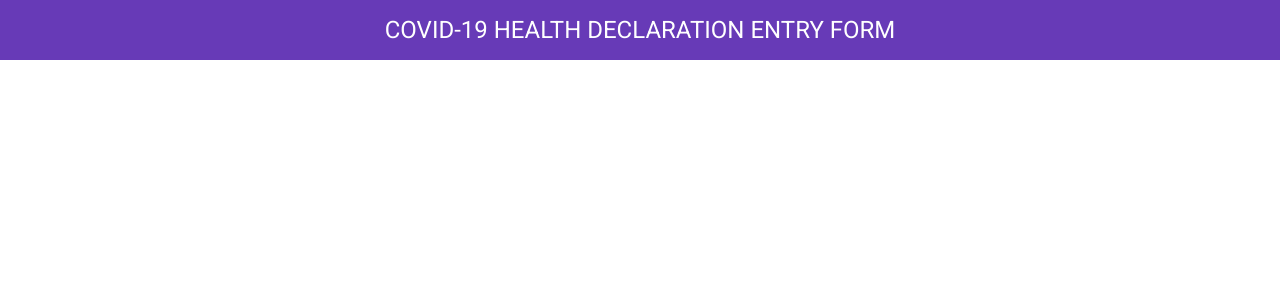
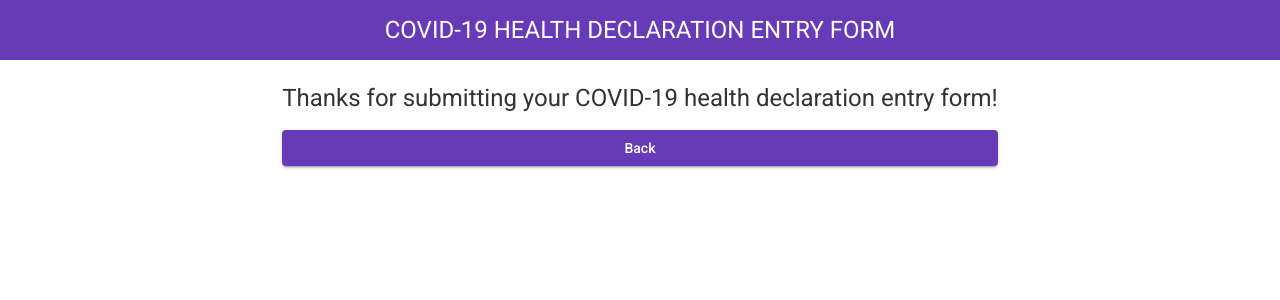
Before and after one commit to siyuantan/covid-form, an Angular app in the folder Frontend/: page /done in a window 1280 px wide. Before the commit this address led to /. Shown: the top 300 px of the page. Built offline with nearby package versions, Linux system fonts and the light colour scheme.

Commit message:
Added form submitted success page. Route to success page after form completion and POST returns successful.

```diff
--- a/Frontend/src/app/app-routing.module.ts
+++ b/Frontend/src/app/app-routing.module.ts
@@ -1,11 +1,13 @@
 import { NgModule } from '@angular/core';
 import { RouterModule, Routes } from '@angular/router';
 import { ViewRecordsPageComponent } from './admin/view-records-page/view-records-page.component';
+import { SuccessPageComponent } from './form/success-page/success-page.component';
 import { FormPageComponent } from './form/form-page/form-page.component';
 
 const routes: Routes = [
   { path: '', component: FormPageComponent },
-  { path: 'view-all', component: ViewRecordsPageComponent }
+  { path: 'view-all', component: ViewRecordsPageComponent },
+  { path: 'done', component: SuccessPageComponent }
 ];
 
 @NgModule({
--- a/Frontend/src/app/app.module.ts
+++ b/Frontend/src/app/app.module.ts
@@ -16,12 +16,14 @@ import { AppComponent } from './app.component';
 import { BrowserAnimationsModule } from '@angular/platform-browser/animations';
 import { FormPageComponent } from './form/form-page/form-page.component';
 import { ViewRecordsPageComponent } from './admin/view-records-page/view-records-page.component';
+import { SuccessPageComponent } from './form/success-page/success-page.component';
 
 @NgModule({
   declarations: [
     AppComponent,
     FormPageComponent,
-    ViewRecordsPageComponent
+    ViewRecordsPageComponent,
+    SuccessPageComponent
   ],
   imports: [
     BrowserModule,
--- a/Frontend/src/app/form/form-page/form-page.component.ts
+++ b/Frontend/src/app/form/form-page/form-page.component.ts
@@ -1,4 +1,5 @@
 import { Component, OnInit } from '@angular/core';
+import { Router } from '@angular/router';
 import { DateTime } from 'luxon';
 import { ResourcesService } from 'src/app/services/resources.service';
 import { CovidDeclaration } from 'src/types/covid-declaration';
@@ -34,7 +35,7 @@ export class FormPageComponent implements OnInit {
   savedHasSymptoms! : boolean;
   savedHasCloseContact!: boolean;
 
-  constructor(private resourceService: ResourcesService) { }
+  constructor(private resourceService: ResourcesService, private router: Router) { }
 
   ngOnInit(): void {
 
@@ -51,6 +52,7 @@ export class FormPageComponent implements OnInit {
     this.resourceService.saveCovidDeclaration(newlyCreatedDeclaration).subscribe({
       next: (data: ReturnedRecord) => {
         console.log('Record saved.');
+        this.router.navigate(['done']);
       },
       error: (error: any) => {
         console.error('Error on creating CovidDeclaration: ', error);
--- /dev/null
+++ b/Frontend/src/app/form/success-page/success-page.component.css
@@ -0,0 +1,6 @@
+#done-container {
+  display: flex;
+  flex-direction: column;
+  justify-content: center;
+  align-content: center;
+}
--- /dev/null
+++ b/Frontend/src/app/form/success-page/success-page.component.html
@@ -0,0 +1,6 @@
+<div id="done-container">
+  <h1>Thanks for submitting your COVID-19 health declaration entry form!</h1>
+  <div class="back-button-container">
+    <button mat-raised-button class="full-width" color="primary" (click)="navigateBackHome()">Back</button>
+  </div>
+</div>
--- /dev/null
+++ b/Frontend/src/app/form/success-page/success-page.component.ts
@@ -0,0 +1,19 @@
+import { Component, OnInit } from '@angular/core';
+import { Router } from '@angular/router';
+
+@Component({
+  selector: 'app-success-page',
+  templateUrl: './success-page.component.html',
+  styleUrls: ['./success-page.component.css']
+})
+export class SuccessPageComponent implements OnInit {
+
+  constructor(private router: Router) { }
+
+  ngOnInit(): void {
+  }
+
+  navigateBackHome() {
+    this.router.navigate(['/']);
+  }
+}
```
Also changed, not shown: 1 other file (tests, documents, lock files or other folders).
